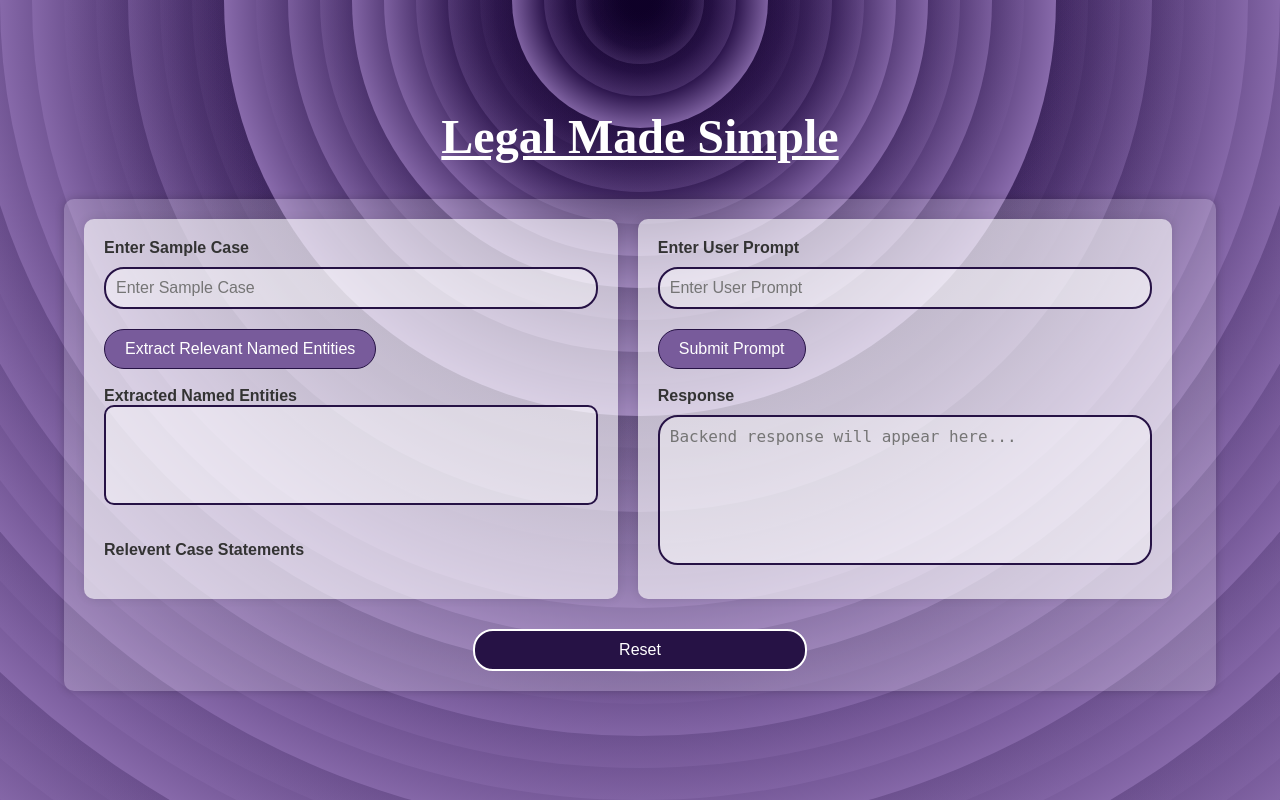
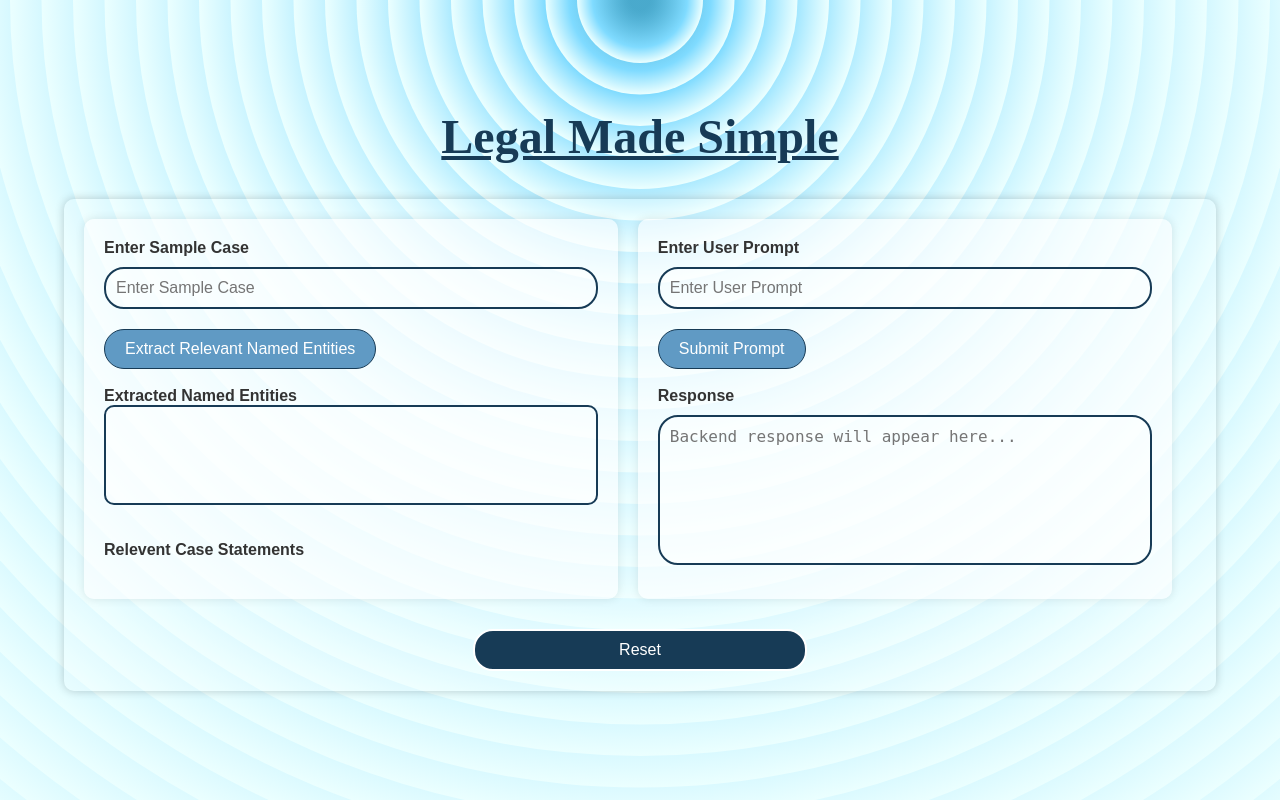
Before and after one commit to Skanda-P-R/Legal-Made-Simple, a Flask app: page / in a window 1280 px wide. Run offline with Flask 3, Linux system fonts and the light colour scheme.

Commit message:
Edited the UI a bit

```diff
--- a/static/css/style.css
+++ b/static/css/style.css
@@ -19,7 +19,7 @@ body {
             text-decoration: underline;
             font-size: 3.0em;
             font-weight: bold;
-            color: #ffffff;
+            color: #173b56;
             margin-bottom: 35px;
             font-family: Cooper Black;
         }
@@ -53,7 +53,7 @@ input[type="text"], textarea {
     width: 100%;
     padding: 10px;
     margin: 10px 0;
-    border: 2px solid #261245;
+    border: 2px solid #173b56;
     border-radius: 20px;
     box-sizing: border-box;
     font-size: 16px;
@@ -61,13 +61,13 @@ input[type="text"], textarea {
 }
 
 input[type="text"]:focus, textarea:focus {
-    border-color: #261245;
+    border-color: #173b56;
 }
 
 button {
-    background-color: #785b9b;
+    background-color: #609ac4;
     color: white;
-    border: 1px solid #261245;
+    border: 1px solid #173b56;
     border-radius: 20px;
     padding: 10px 20px;
     cursor: pointer;
@@ -76,7 +76,7 @@ button {
 }
 
 button:hover {
-    background-color: #261245;
+    background-color: #173b56;
 }
 
 label {
@@ -92,7 +92,7 @@ label {
 }
 
 .tag {
-    background-color: #785b9b;
+    background-color: #609ac4;
     color: #ffffff;
     border-radius: 20px;
     padding: 6px 12px;
@@ -111,7 +111,7 @@ label {
     gap: 8px;
     padding: 10px;
     background: rgba(255, 255, 255, 0.4);
-    border: 2px solid #261245;
+    border: 2px solid #173b56;
     border-radius: 10px;
     min-height: 100px;
     box-sizing: border-box;
@@ -131,7 +131,7 @@ label {
     display: inline-block;
     width: 25px;
     height: 25px;
-    border: 4px solid #261245;
+    border: 4px solid #173b56;
     border-top-color: #ffffff;
     border-radius: 50%;
     animation: spin 1s linear infinite;
@@ -146,7 +146,7 @@ label {
 }
 
 .reset-button {
-    background-color: #261245;
+    background-color: #173b56;
     color: white;
     border: 2px solid #ffffff;
     border-radius: 20px;
```
Also changed, not shown: README.md, static/css/bg.svg.
